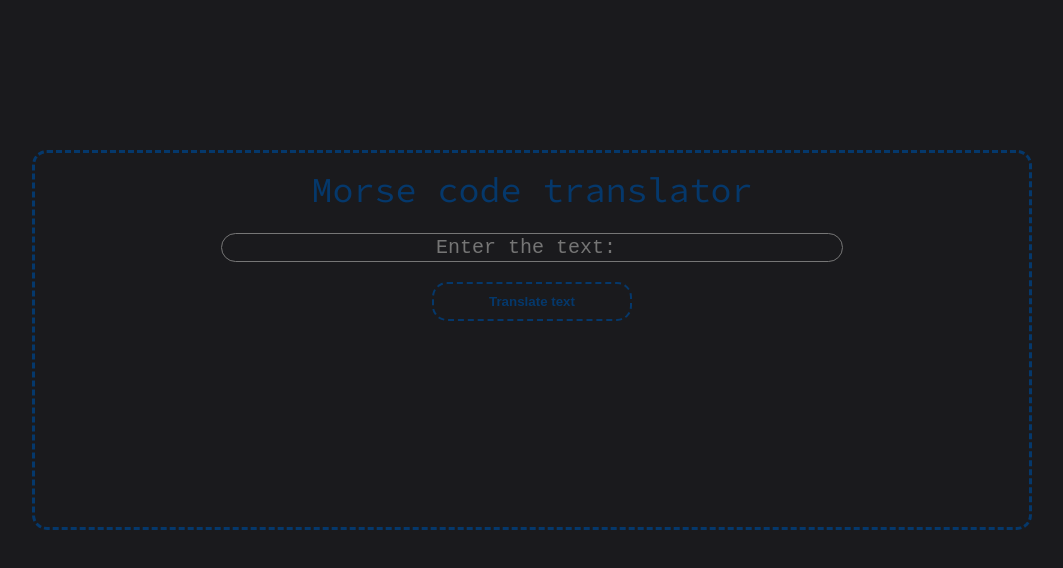
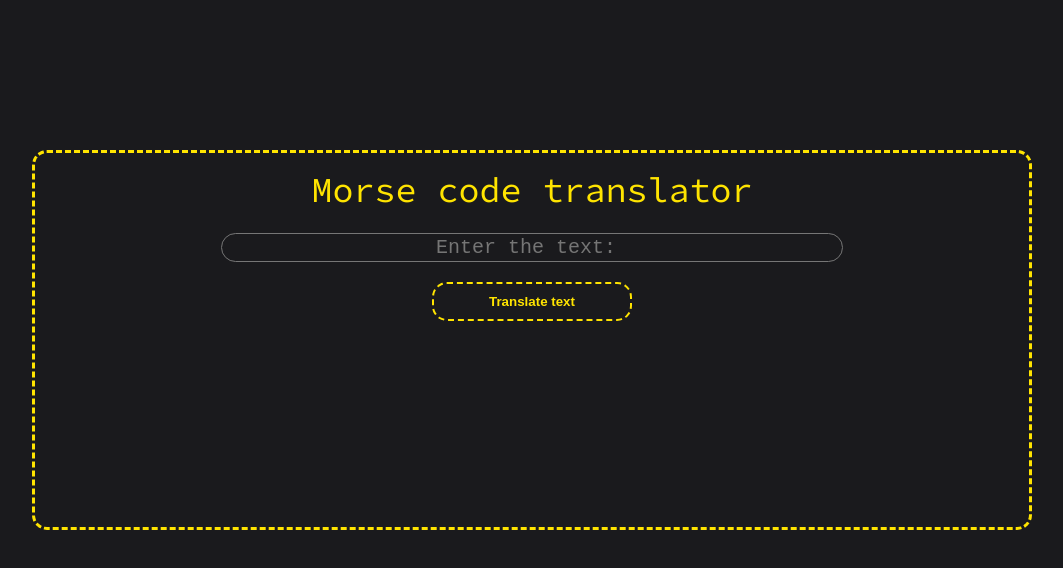
Before and after one commit to lukaszpetra/Morse-Converter, a plain HTML site: page index.html in a window 1280 px wide. Shown: the whole page, without its empty margins (108-1171 px from the left). Drawn offline with Linux system fonts and the light colour scheme.

Commit message:
modified style.css file

```diff
--- a/style.css
+++ b/style.css
@@ -12,13 +12,13 @@ body{
     margin: 0 auto;
     background-color: #1A1A1D;
     margin-top: 150px;
-    border: 3px dashed #05386B;
+    border: 3px dashed #FFE400;
     border-radius: 15px;
 }
 
 h1{
     padding: 20px;
-    color: #05386B;
+    color:  #FFE400;
     font-size: 35px;
     text-align: center;
     margin-bottom: 30px;
@@ -28,7 +28,7 @@ h2{
     font-size: 50px;
     margin-top: 60px;
     padding: 20px;
-    color:#05386B;
+    color :#FFE400;
     text-align: center
 }
 
@@ -40,9 +40,9 @@ input{
     text-decoration: none;
     cursor: pointer;
     padding: 10px 55px;
-    border: 2px dashed  #05386B;
+    border: 2px dashed   #FFE400;
     background-color:  #1A1A1D;
-    color: #05386B;
+    color: #FFE400;
     border-radius: 15px;
     font-weight: bold;
 }
@@ -52,7 +52,7 @@ textarea{
     text-decoration: none;
     text-align: center;
     background-color: #1A1A1D;
-    color: #05386B;
+    color: #FFE400;
     outline: none;
     font-size: 20px;
     margin-top: -25px;
```
